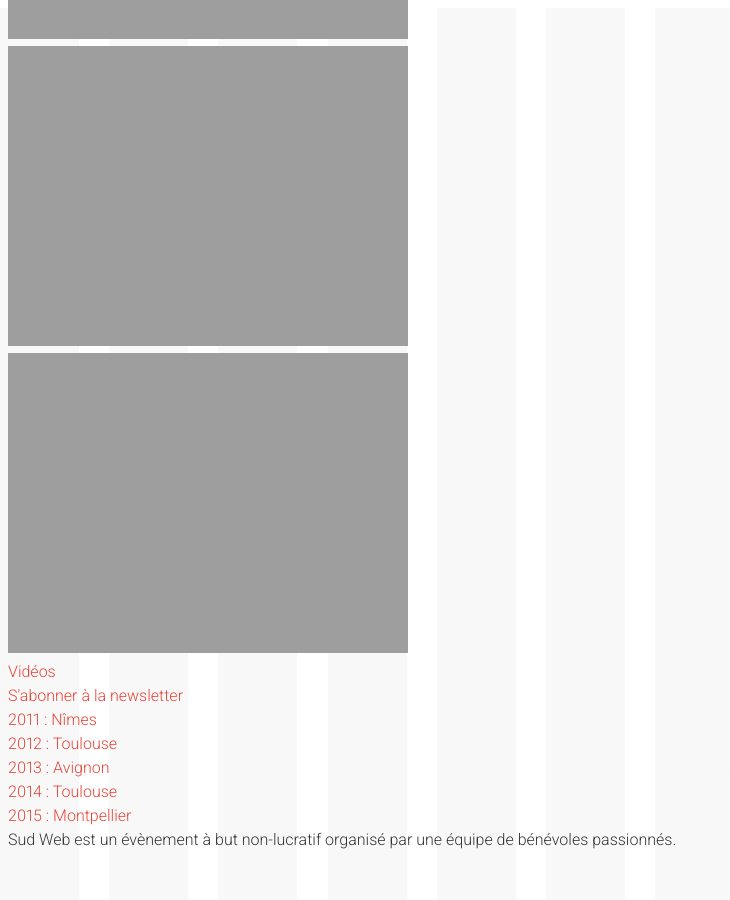
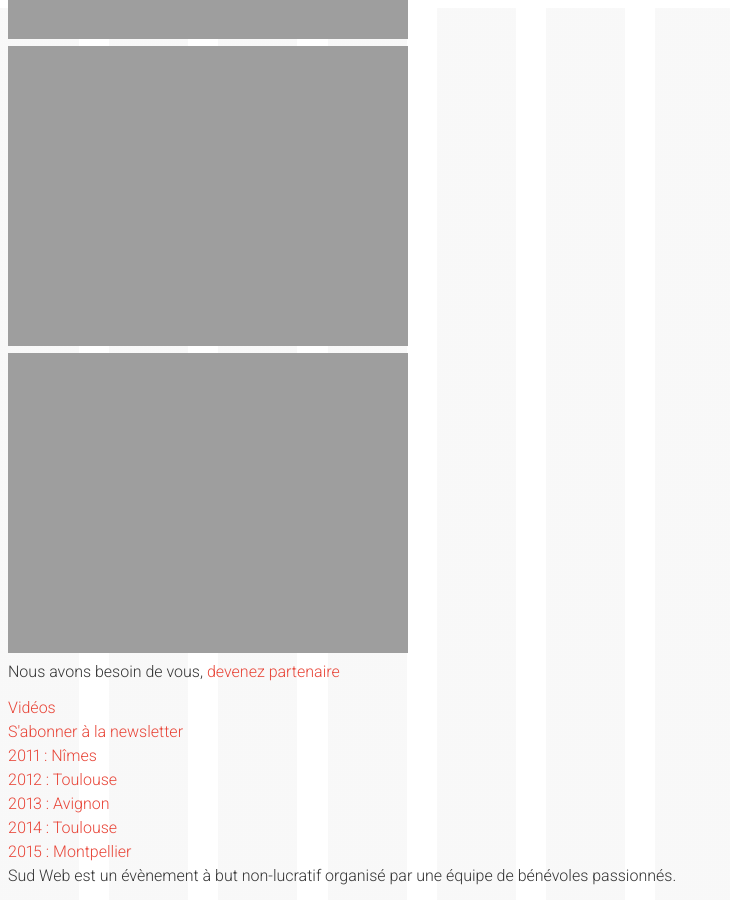
Before and after one commit to sudweb/2016, a Jekyll site: the page built from index.html, in a window 1280 px wide and 900 px high, scrolled down 1599 px. Shown: the whole window, without its empty margins (0-730 px from the left). Built offline with Jekyll 4.4.1, drawn with Linux system fonts in a browser that asks for light colours; the list of posts is cut into pages by our own code; before the commit the page ends 2463 px from its top, so only the background shows below that; some of the changed lines change nothing that is shown.

Commit message:
Looking for sponsors
TODO : ajouter le lien vers le dossier de partenariat

```diff
--- a/_includes/sponsors.html
+++ b/_includes/sponsors.html
@@ -1,5 +1,5 @@
 <section class="sponsors">
-  <h2>Partenaires</h2>
+  <h2>Merci</h2>
     <ul>
         {% for sponsor in site.data.sponsors %}
         <li>
@@ -9,4 +9,5 @@
         </li>
         {% endfor %}
     </ul>
+    <p>Nous avons besoin de vous, <a href="#">devenez partenaire</a></p>
 </section>
```
Lines whose indentation alone changed are shown as unchanged.
